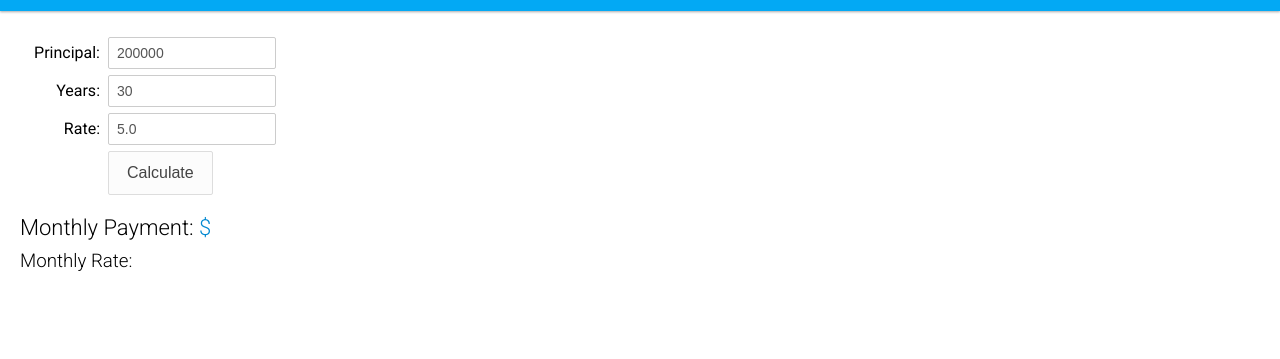
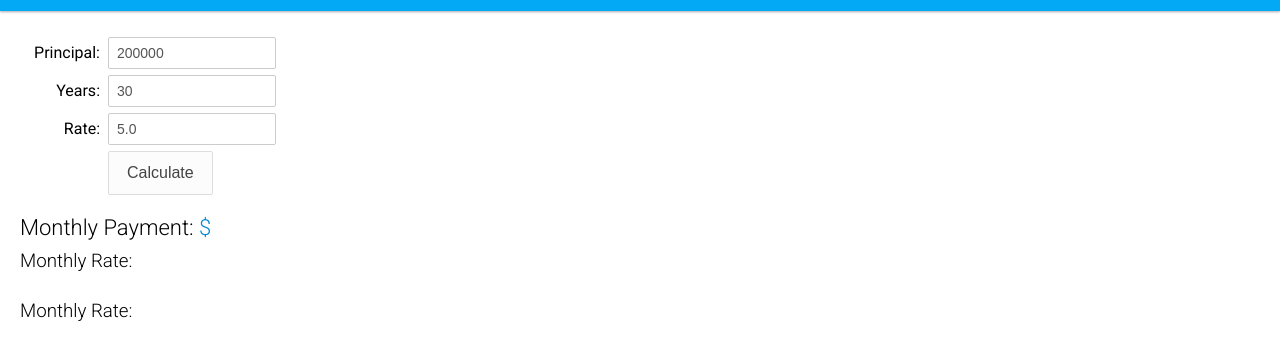
Before and after one commit to gerardoVillicana/tutorial-terminado, a website built with webpack: page index.html in a window 1280 px wide. Shown: the part 45-404 px from the top of the page. Built offline with nearby package versions, Linux system fonts and the light colour scheme.

Commit message:
modificacion de index

```diff
--- a/index.html
+++ b/index.html
@@ -30,6 +30,7 @@
     </div>
     <h2>Monthly Payment: <span id="monthlyPayment" class="currency"></span></h2>
     <h3>Monthly Rate: <span id="monthlyRate"></span></h3>
+    <h3>Monthly Rate: <span id="amortization"></span></h3>
 </div>
 <script src="build/main.bundle.js"></script>
 </body>
```
